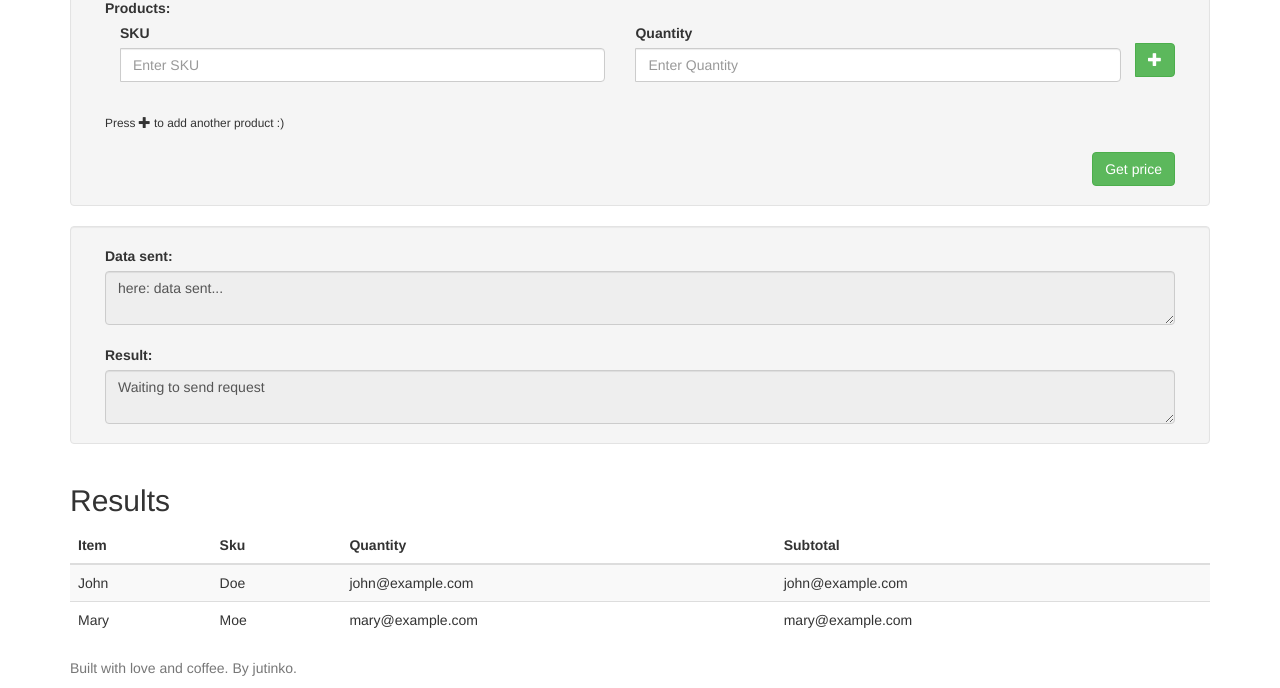
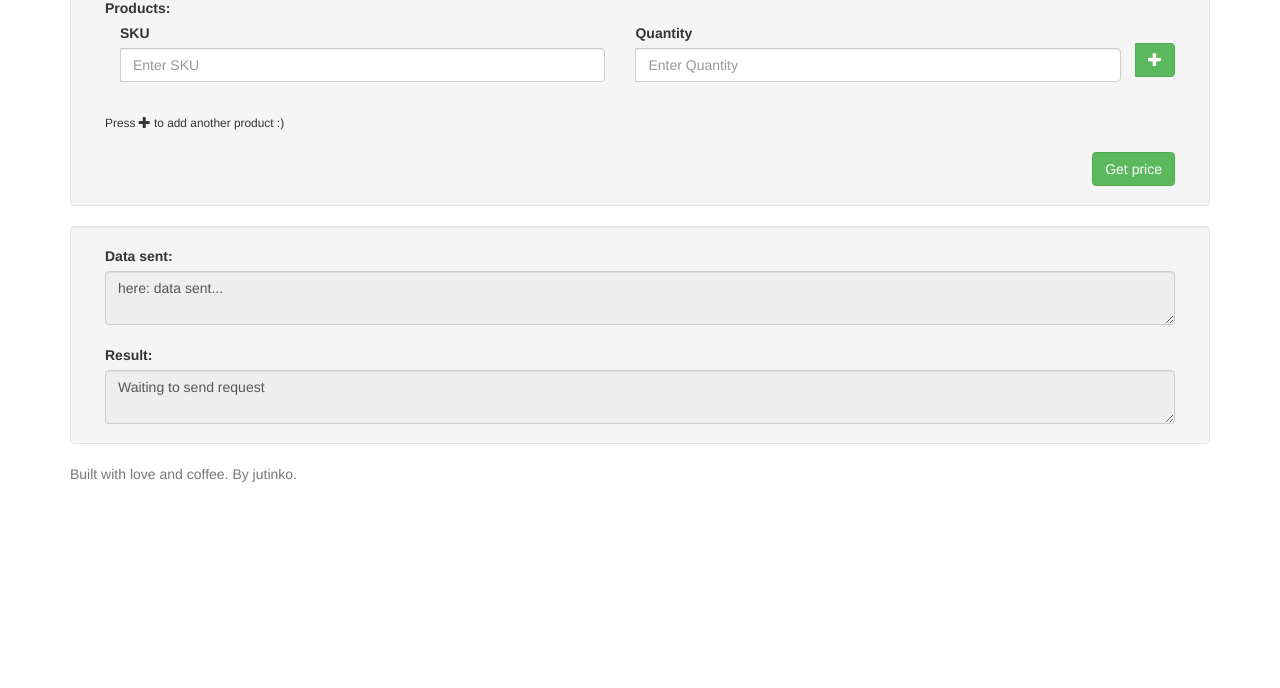
Before and after one commit to jutinko/shipping_cost_calculator_ui, a plain HTML site: page index.html in a window 1280 px wide. Shown: the part 250-938 px from the top of the page. After the commit the page ends 800 px from the top, so only its background shows below. Drawn offline with nearby package versions, Linux system fonts and the light colour scheme.

Commit message:
Removed some random deleted lines

```diff
--- a/index.html
+++ b/index.html
@@ -77,33 +77,6 @@
       </div>
     </div>
   </div>
-  <div class="container">
-    <h2>Results</h2>
-    <table class="table table-striped">
-      <thead>
-        <tr>
-          <th>Item</th>
-          <th>Sku</th>
-          <th>Quantity</th>
-          <th>Subtotal</th>
-        </tr>
-      </thead>
-      <tbody>
-        <tr>
-          <td>John</td>
-          <td>Doe</td>
-          <td>john@example.com</td>
-          <td>john@example.com</td>
-        </tr>
-        <tr>
-          <td>Mary</td>
-          <td>Moe</td>
-          <td>mary@example.com</td>
-          <td>mary@example.com</td>
-        </tr>
-      </tbody>
-    </table>
-  </div>
 
   <footer class="footer">
     <div class="container">
```
